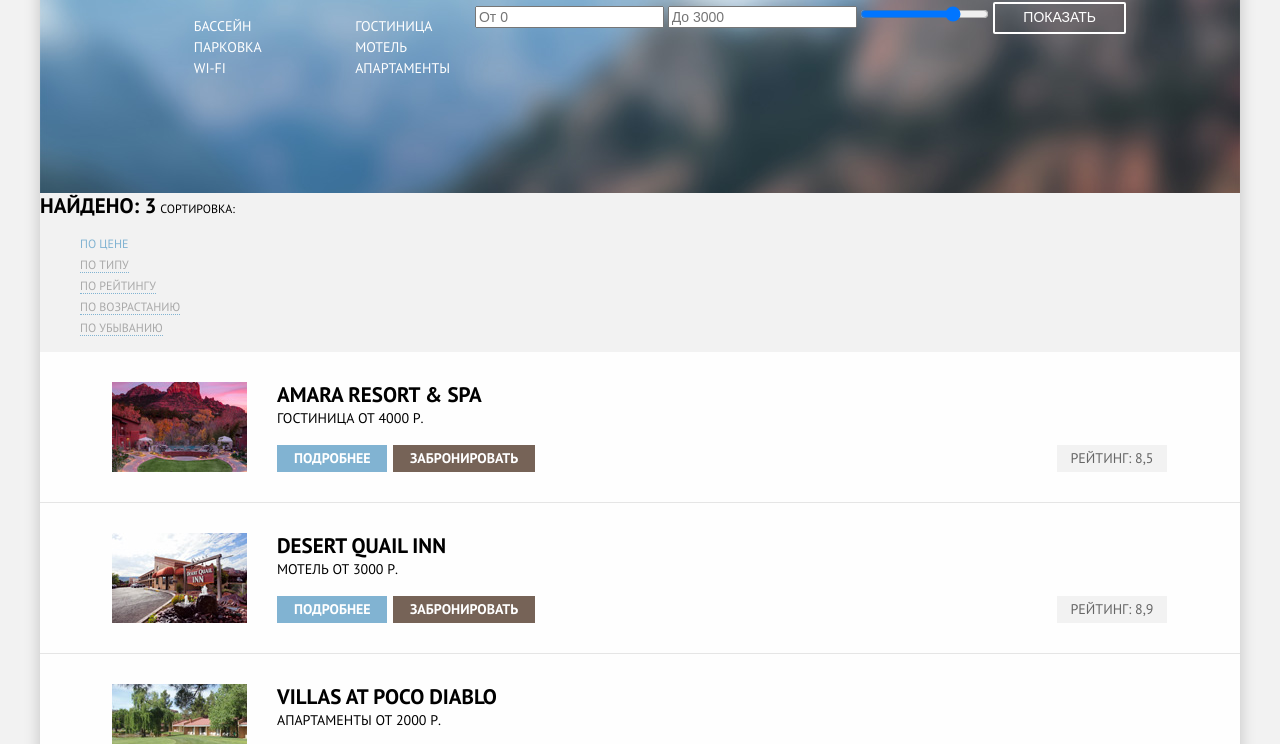
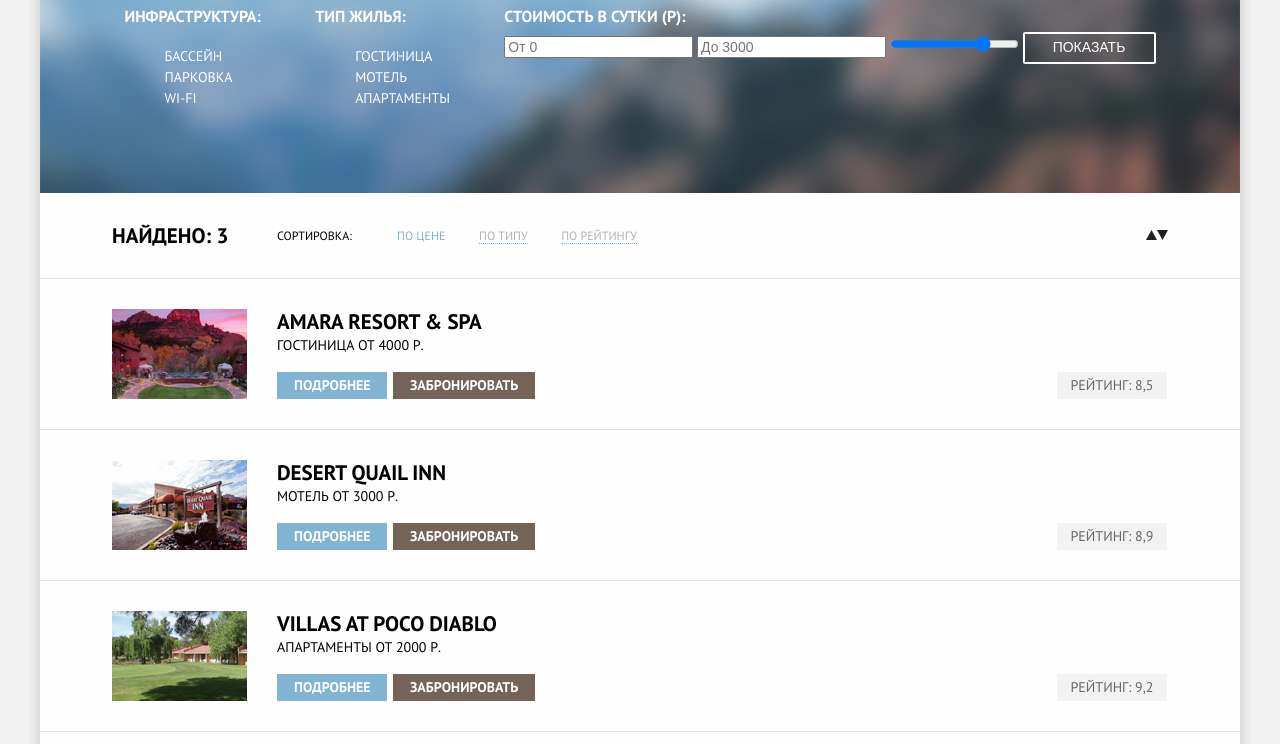
Before and after one commit to kagero900/424141-sedona, a plain HTML site: page hotels.html in a window 1280 px wide. Shown: the part 80-824 px from the top of the page. Drawn offline with Linux system fonts and the light colour scheme.

Commit message:
6.5 Флекс

```diff
--- a/css/style.css
+++ b/css/style.css
@@ -411,8 +411,9 @@ a {
 }
 .filter {
 	display: flex;
-	justify-content: center;
+	justify-content: space-between;
 	min-height: 217px;
+	padding: 30px 72px;
 }
 .filter fieldset {
 	border: none;
@@ -442,23 +443,55 @@ a {
 	color: #000000;
 	background-color: #ffffff;
 }
+.results {
+	display: flex;
+	align-items: center;
+	min-height: 86px;
+	padding: 0 72px;
+	border-bottom: 1px solid #e5e5e5;
+	background-color: #fefefe;
+}
 .result-found {
+
+	width: 135px;
 	font-size: 21px;
 	line-height: 26px;
 	font-weight: 700;
 }
-.result-sort,
+.result-sort {
+	width: 80px;
+	margin-left: 30px;
+	font-size: 12px;
+	line-height: 18px;
+}
+
 .result-item {
 	font-size: 12px;
 	line-height: 18px;
 }
 .results-list {
+	display: flex;
+	padding: 0;
+	margin: 0;
+	margin-left: 40px;
+	width: 240px;
+	justify-content: space-between;
 	list-style: none;
+}
+.results-order {
+	display: flex;
+	margin-left: auto;
+	list-style: none;
+}
+.result-arrow {
+	margin-left: auto;
+
 }
 .result-item {
 	color: rgba(0, 0, 0, 0.3);
 	border-bottom: 1px dotted #81b3d2;
 }
+
 .results-list a.current {
 	color: #81b3d2;
 	border: none;
@@ -494,10 +527,22 @@ a {
 .catalog-item-stars {
 	align-self: flex-end;
 	display: block;
-	width: 55px;
+	width: 17px;
 	height: 17px;
 	font-size: 0;
 	background: url("../img/star.svg") repeat-x;
+}
+.four-stars {
+	width: 83px;
+	background-repeat: space;
+}
+.three-stars {
+	width: 61px;
+	background-repeat: space;
+}
+.two-stars {
+	width: 39px;
+	background-repeat: space;
 }
 .catalog-item-rating {
 	display: inline-block;
--- a/hotels.html
+++ b/hotels.html
@@ -80,8 +80,10 @@
 				<li><a class="current result-item" href="#">По цене</a></li>
 				<li><a class="result-item" href="#">По типу</a></li>
 				<li><a class="result-item" href="#">По рейтингу</a></li>
-				<li><a class="result-item" href="#">по возрастанию</a></li>
-				<li><a class="result-item" href="#">по убыванию</a></li>
+			</ul>
+			<ul class="results-order"
+				<li><a class="result-arrow" href="#"><span class="visually-hidden">по возрастанию</span><svg xmlns="http://www.w3.org/2000/svg" width="11" height="10" viewBox="0 0 11 10"><path fill="#231F20" d="M5.5 0L0 10h11"/></svg></a></li>
+				<li><a class="result-arrow" href="#"><span class="visually-hidden">по убыванию</span><svg xmlns="http://www.w3.org/2000/svg" width="11" height="10" viewBox="0 0 11 10"><path fill="#231F20" d="M5.5 10L0 0h11"/></svg></a></li>
 			</ul>
 		</section>
 
@@ -99,7 +101,7 @@
 					<a class="btn-booking" href="#">Забронировать</a>
 				</div>
 				<div class="catalog-item-rate">
-					<span class="catalog-item-stars">4 звезды</span>
+					<span class="catalog-item-stars four-stars">4 звезды</span>
 					<span class="catalog-item-rating">Рейтинг: 8,5</span>
 				</div>
 			</article>
@@ -116,7 +118,7 @@
 					<a class="btn-booking" href="#">Забронировать</a>
 				</div>
 				<div class="catalog-item-rate">
-					<span class="catalog-item-stars">3 звезды</span>
+					<span class="catalog-item-stars three-stars">3 звезды</span>
 					<span class="catalog-item-rating">Рейтинг: 8,9</span>
 				</div>
 			</article>
@@ -133,7 +135,7 @@
 					<a class="btn-booking" href="#">Забронировать</a>
 				</div>
 				<div class="catalog-item-rate">
-					<span class="catalog-item-stars">2 звезды</span>
+					<span class="catalog-item-stars two-stars">2 звезды</span>
 					<span class="catalog-item-rating">Рейтинг: 9,2</span>
 				</div>
 			</article>
```
